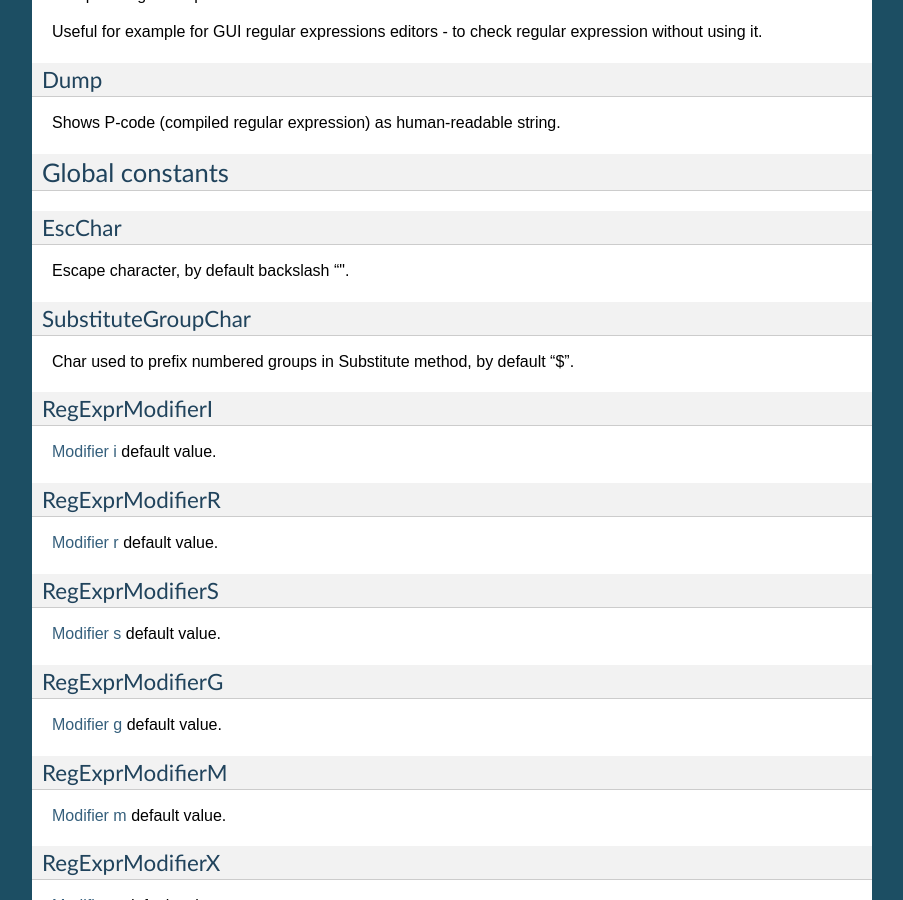
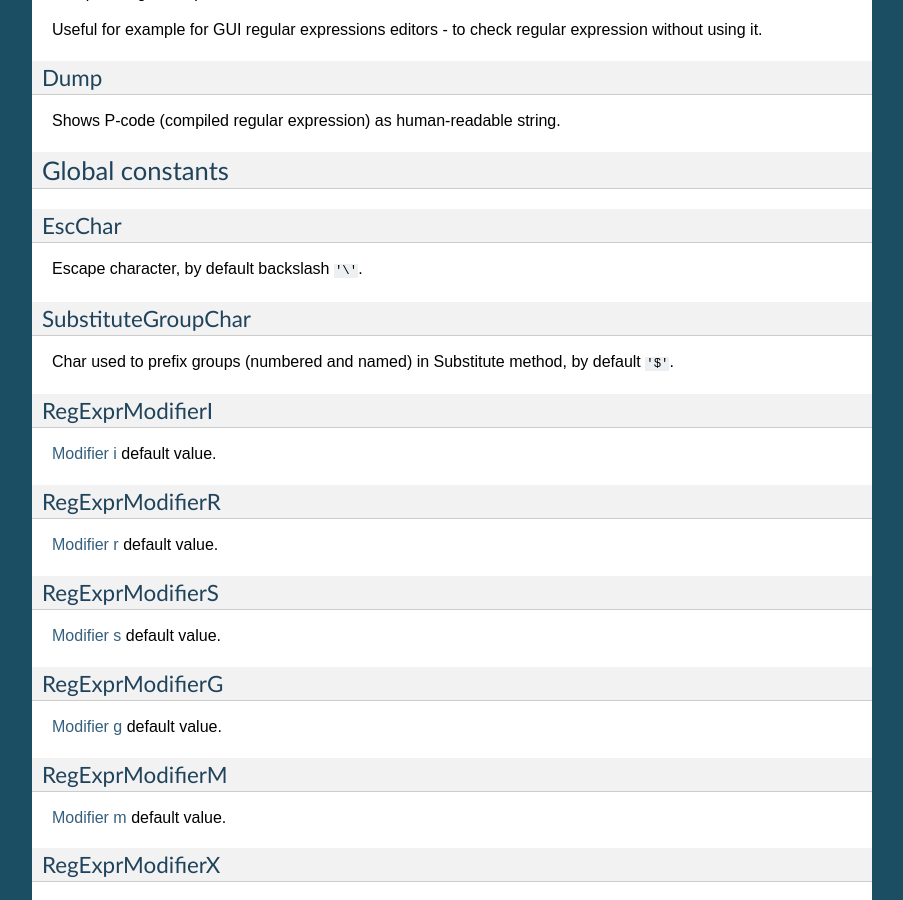
Before and after one commit to andgineer/TRegExpr, a Sphinx documentation site: the page built from docs/tregexpr.rst, in a window 1280 px wide and 900 px high, scrolled down 5787 px. Shown: the whole window, without its empty margins (198-1101 px from the left). Built offline with Sphinx 7.4.7, drawn with Linux system fonts in a browser that asks for light colours; some of the changed text lies outside the part shown.

Commit message:
fixes in docs

```diff
--- a/docs/tregexpr.rst
+++ b/docs/tregexpr.rst
@@ -62,7 +62,7 @@
 ModifierI
 ~~~~~~~~~
 
-`Modifier /i, "case-insensitive" <regular_expressions.html#i>`, initialized with
+`Modifier /i, "case-insensitive" <regular_expressions.html#i>`_, initialized with
 RegExprModifierI_ value.
 
 ModifierR
@@ -386,12 +386,12 @@
 EscChar
 ~~~~~~~
 
-Escape character, by default backslash "\".
+Escape character, by default backslash ``'\'``.
 
 SubstituteGroupChar
 ~~~~~~~~~~~~~~~~~~~
 
-Char used to prefix numbered groups in Substitute method, by default "$".
+Char used to prefix groups (numbered and named) in Substitute method, by default ``'$'``.
 
 RegExprModifierI
 ~~~~~~~~~~~~~~~~
```
Also changed, not shown: other parts of docs/tregexpr.rst (+3 -3 lines).
